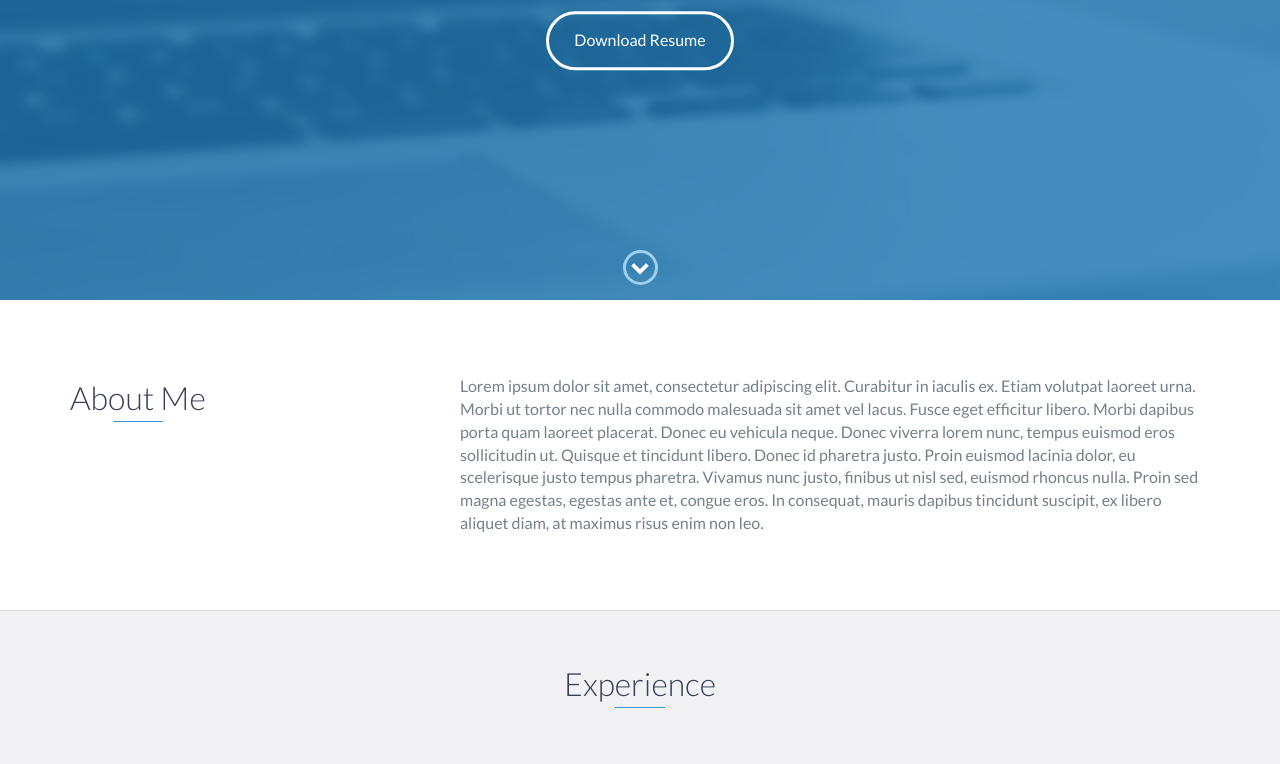
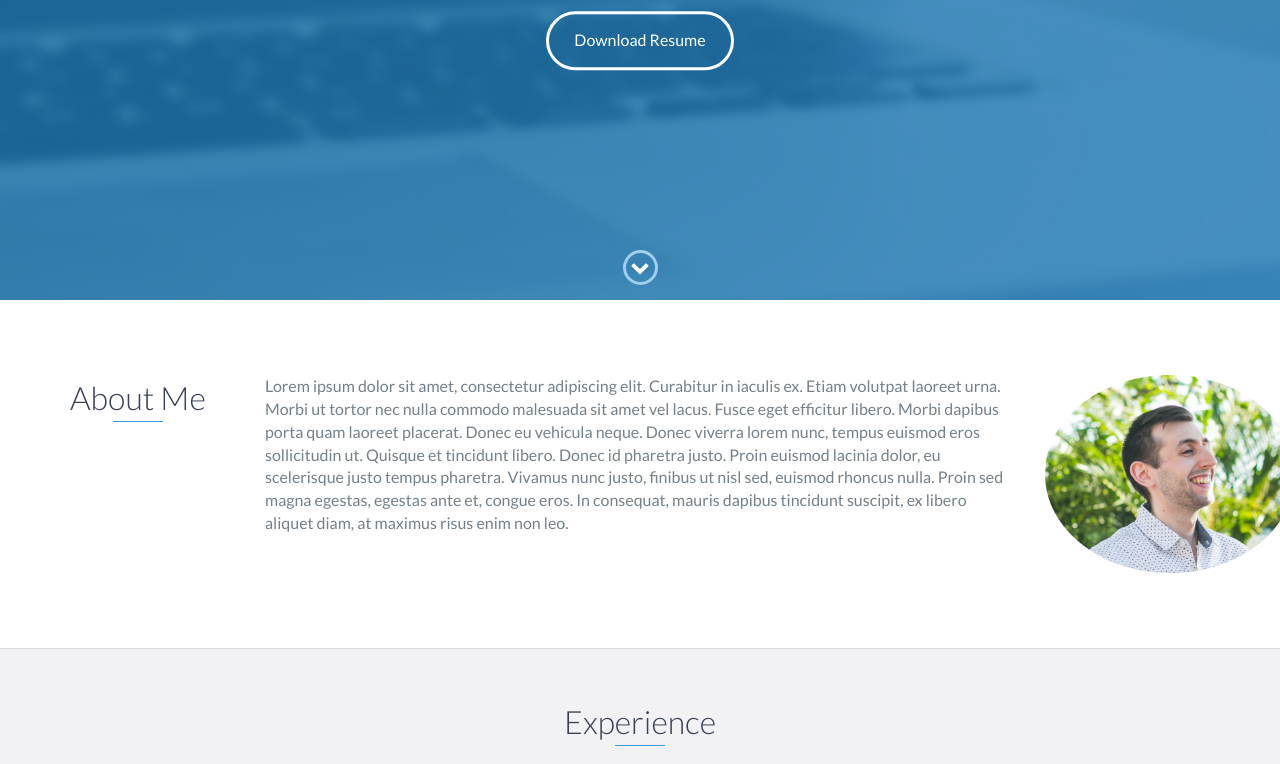
Before and after one commit to ncplol/yaminick.github.io, a website: page index.html in a window 1280 px wide. Shown: the part 500-1264 px from the top of the page. Drawn offline with nearby package versions, Linux system fonts and the light colour scheme.

Commit message:
added headshot image to about me section

```diff
--- a/index.html
+++ b/index.html
@@ -68,7 +68,7 @@
     <div id="about">
         <div class="container">
             <div class="row">
-                <div class="col-md-4">
+                <div class="col-md-2">
                     <h2 class="heading">About Me</h2>
                 </div>
                 <div class="col-md-8">
@@ -78,7 +78,12 @@
                         ut nisl sed, euismod rhoncus nulla. Proin sed magna egestas, egestas ante et, congue eros. In consequat, mauris dapibus tincidunt suscipit, ex libero aliquet diam, at maximus risus enim non leo.
                     </p>
                 </div>
+                <div class="col-md-2">
+                    <div id="about-headshot">
+                        <img src="images/headshot.png" alt="NCP"/>
             </div>
+        </div>
+    </div>
         </div>
     </div>
     <!-- End #about -->
--- a/scss/styles.scss
+++ b/scss/styles.scss
@@ -457,6 +457,18 @@ footer {
         color: $text;
         margin: 0;
     }
+}
+
+#about-headshot
+{
+    //max-width: 25px;
+    //max-height: 25px;
+}
+
+#about-headshot img
+{
+    max-width: 250px;
+    max-height: 250px;
 }
 
 /*
```
Also changed, not shown: css/styles.css, images/headshot.png (added).
